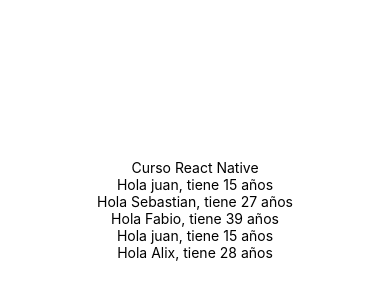
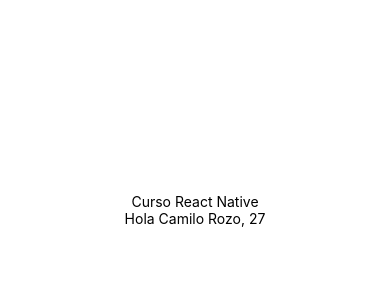
Before and after one commit to iscrozo/MyAppReactNative, a React Native app: screen / in a window 390 px wide. Shown: the part 212-512 px from the top of the page. Built offline with nearby package versions, Linux system fonts and the light colour scheme.

Commit message:
use Proptypes

```diff
--- a/App.js
+++ b/App.js
@@ -6,11 +6,7 @@
   return (
     <View style={styles.container}>
       <Text>Curso React Native</Text>
-      <Saludar></Saludar>
-      <Saludar name ="Sebastian" edad ="27"/>
-      <Saludar name ="Fabio" edad="39"/>
-      <Saludar></Saludar>
-      <Saludar name = "Alix" edad="28"></Saludar>
+      <Saludar firstname="Camilo" lastname="Rozo" edad={27} />
     </View>
   );
 }
--- a/src/components/Saludar.js
+++ b/src/components/Saludar.js
@@ -1,21 +1,28 @@
 import React from "react";
 import {Text} from "react-native";
+import PropTypes from "prop-types";
 
 
 export default function Saludar(props) {
     //const {name = "Jose", edad = "30"} = props;
 
-    const { name, edad } = props;
-    console.log(name);
+    const { firstname, lastname, edad } = props;
+    console.log(firstname);
     return (
-        <Text>Hola {name}, tiene {edad} años</Text>
+        <Text>Hola {firstname} {lastname}, {edad}</Text>
     )
 }
 
-
+/*
 Saludar.defaultProps = {
     //firstname: "Agustin",
     //lastname: "Navarro"
     name : "juan",
     edad : "15"
 };
+*/
+Saludar.propTypes = {
+    firstname: PropTypes.string.isRequired,
+    lastname: PropTypes.string,
+    years: PropTypes.number
+}
```
